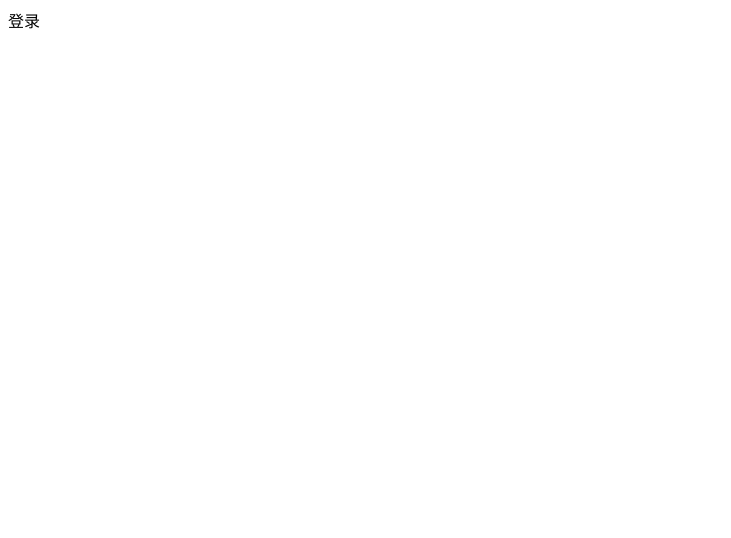
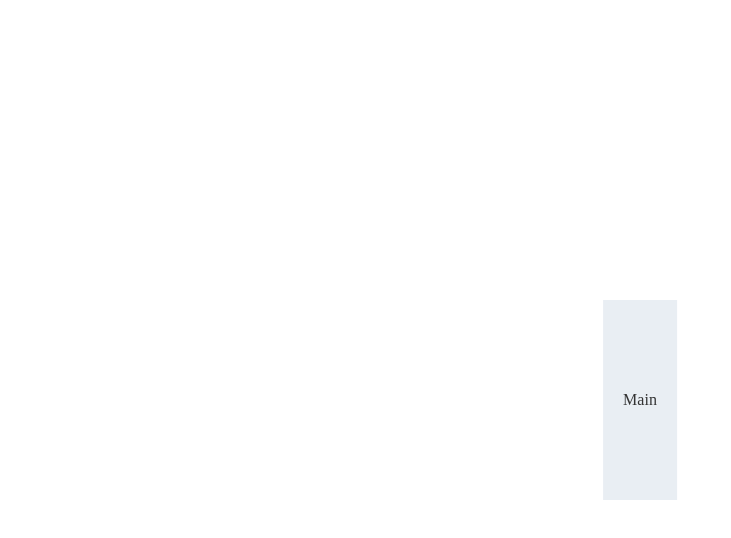
Before and after one commit to cww19909999/myapp, a Vue app: page /login#/ in a window 1280 px wide. Shown: the top 538 px of the page, without its empty margins (0-731 px from the left). Built offline with nearby package versions, Linux system fonts and the light colour scheme.

Commit message:
编写登录页的居中布局

```diff
--- a/babel.config.js
+++ b/babel.config.js
@@ -1,5 +1,15 @@
 module.exports = {
   presets: [
-    '@vue/cli-plugin-babel/preset'
+    '@vue/cli-plugin-babel/preset',
+    ["es2015", { "modules": false }]
+  ],
+  plugins: [
+    [
+      "component",
+      {
+        "libraryName": "element-ui",
+        "styleLibraryName": "theme-chalk"
+      }
+    ]
   ]
 }
--- a/package.json
+++ b/package.json
@@ -8,6 +8,7 @@
   },
   "dependencies": {
     "core-js": "^3.6.4",
+    "element-ui": "^2.13.2",
     "vue": "^2.6.11",
     "vue-router": "^3.1.6",
     "vuex": "^3.1.3"
@@ -17,6 +18,7 @@
     "@vue/cli-plugin-router": "~4.3.0",
     "@vue/cli-plugin-vuex": "~4.3.0",
     "@vue/cli-service": "~4.3.0",
+    "babel-plugin-component": "^1.1.1",
     "vue-template-compiler": "^2.6.11"
   },
   "browserslist": [
--- a/src/views/Login/index.vue
+++ b/src/views/Login/index.vue
@@ -1,5 +1,10 @@
 <template>
-    <div>登录</div>
+<div class="login-wrapper">
+<el-container>
+    <el-main>Main</el-main>
+</el-container>
+</div>
+
 </template>
 <script>
 export default {
@@ -7,5 +12,45 @@ export default {
 }
 </script>
 <style scoped>
+.el-header, .el-footer {
+    background-color: #B3C0D1;
+    color: #333;
+    text-align: center;
+    line-height: 60px;
+  }
 
+  .el-aside {
+    background-color: #D3DCE6;
+    color: #333;
+    text-align: center;
+    line-height: 200px;
+  }
+
+  .el-main {
+    background-color: #E9EEF3;
+    color: #333;
+    text-align: center;
+    line-height: 160px;
+  }
+
+  body > .el-container {
+    margin-bottom: 40px;
+  }
+
+  .el-container:nth-child(5) .el-aside,
+  .el-container:nth-child(6) .el-aside {
+    line-height: 260px;
+  }
+
+  .el-container:nth-child(7) .el-aside {
+    line-height: 320px;
+  }
+  .login-wrapper{
+      position: absolute;
+      top: 50%;
+      /* bottom: 0; */
+      left: 50%;
+      /* right: 0; */
+      transform: translate(-50%, -50%);
+  }
 </style>
```
Also changed, not shown: src/main.js (+15 -0 lines).
